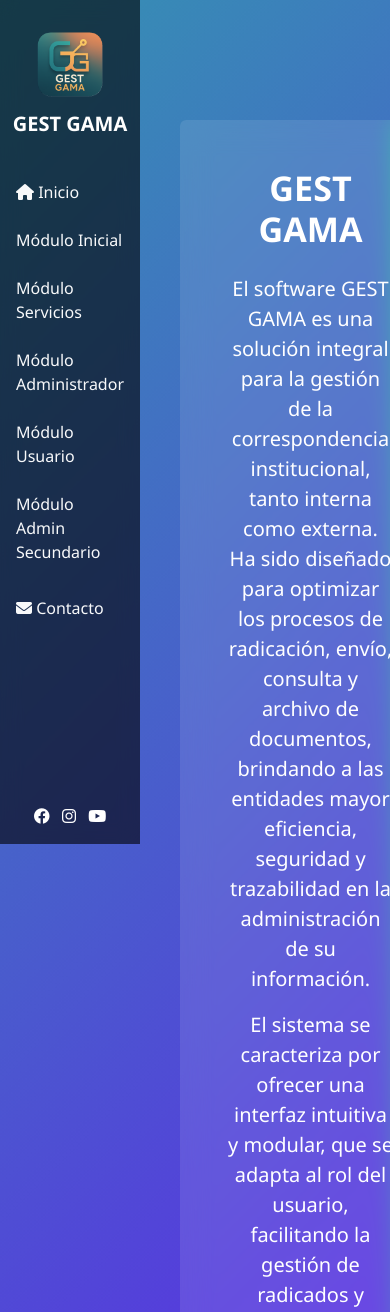
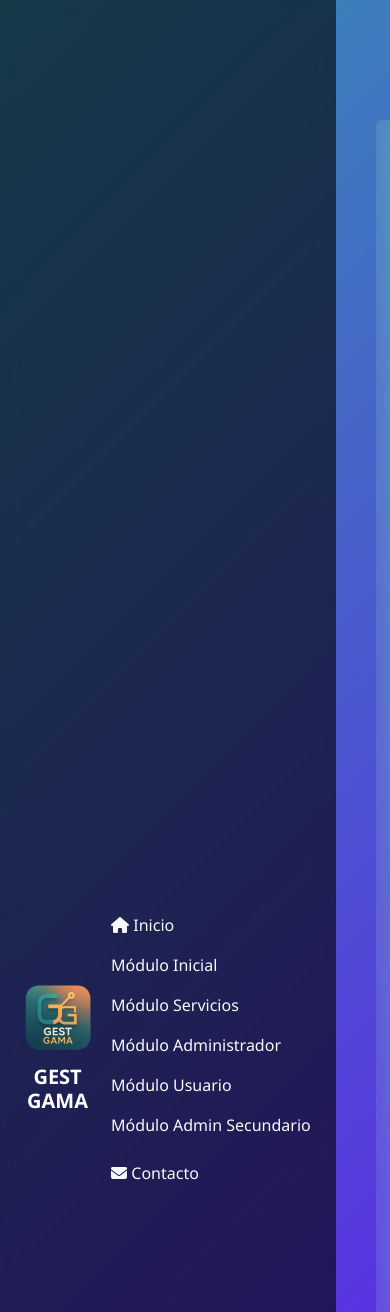
Before and after one commit to dagsvariedades-hash/gestgama, a Flask app: page / in a window 390 px wide; the page is wider, and only the part inside the window is pictured. Shown: the top 1312 px of that part. Run offline with Flask 3, Linux system fonts and the light colour scheme.

Commit message:
Update style.css

```diff
--- a/static/style.css
+++ b/static/style.css
@@ -1,18 +1,22 @@
+/* Tipografía base */
 body {
   font-family: 'Segoe UI', Tahoma, sans-serif;
 }
 
+/* Fondo animado */
 .bg-animated {
   background: linear-gradient(-45deg, #0d6efd, #6610f2, #20c997, #6610f2);
   background-size: 400% 400%;
   animation: gradientBG 15s ease infinite;
 }
+
 @keyframes gradientBG {
-  0%{background-position:0% 50%;}
-  50%{background-position:100% 50%;}
-  100%{background-position:0% 50%;}
+  0%   { background-position: 0% 50%; }
+  50%  { background-position: 100% 50%; }
+  100% { background-position: 0% 50%; }
 }
 
+/* ---------- SIDEBAR (modo escritorio) ---------- */
 .sidebar {
   width: 260px;
   background: rgba(0,0,0,0.6);
@@ -23,15 +27,32 @@ body {
   position: sticky;
   top: 0;
 }
-.sidebar .logo { width: 80px; }
-.sidebar .nav-link { color:#f8f9fa; padding:.75rem 1rem; transition:background .2s; }
-.sidebar .nav-link:hover { background-color: rgba(255,255,255,0.15); border-radius: .5rem; }
-.social a { color:white; }
 
+.sidebar .logo {
+  width: 80px;
+}
+
+.sidebar .nav-link {
+  color: #f8f9fa;
+  padding: .75rem 1rem;
+  transition: background .2s;
+}
+
+.sidebar .nav-link:hover {
+  background-color: rgba(255,255,255,0.15);
+  border-radius: .5rem;
+}
+
+.social a {
+  color: white;
+}
+
+/* Contenido principal */
 .hero {
   padding: 6rem 1rem;
 }
 
+/* Tarjetas con efecto “glass” */
 .glass {
   background: rgba(255, 255, 255, 0.1);
   backdrop-filter: blur(15px);
@@ -39,8 +60,46 @@ body {
   color: #fff;
 }
 
+/* Tema oscuro opcional */
 @media (prefers-color-scheme: dark) {
   .glass {
     background: rgba(0, 0, 0, 0.4);
   }
 }
+
+/* ---------- RESPONSIVE para móviles y tabletas ---------- */
+@media (max-width: 768px) {
+  /* Barra lateral se convierte en barra superior */
+  .sidebar {
+    width: 100%;
+    height: auto;
+    position: relative;
+    flex-direction: row;
+    align-items: center;
+    justify-content: space-between;
+    padding: 0.5rem 1rem;
+  }
+
+  /* Navegación horizontal desplazable */
+  .sidebar ul.nav {
+    flex-direction: row;
+    overflow-x: auto;
+    width: 100%;
+    margin-bottom: 0;
+  }
+
+  .sidebar .nav-link {
+    padding: 0.5rem 0.75rem;
+    white-space: nowrap;
+  }
+
+  /* El contenido ya no necesita margen izquierdo */
+  main {
+    margin-left: 0;
+  }
+
+  /* Oculta iconos sociales si lo prefieres (opcional) */
+  .sidebar .social {
+    display: none;
+  }
+}
```
